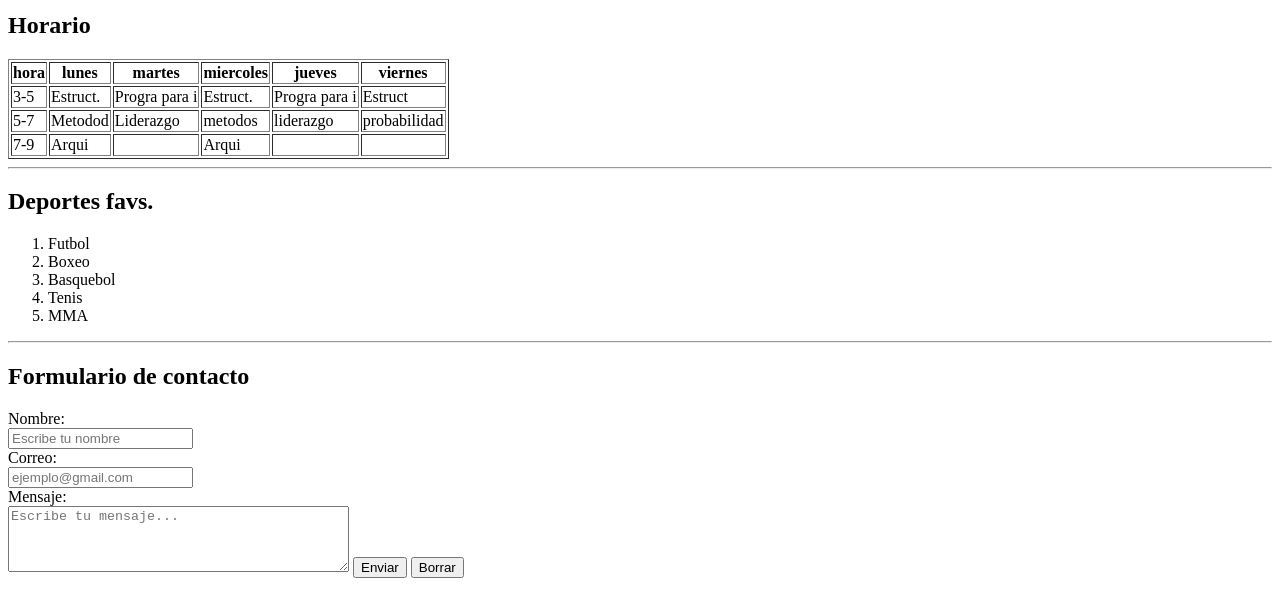
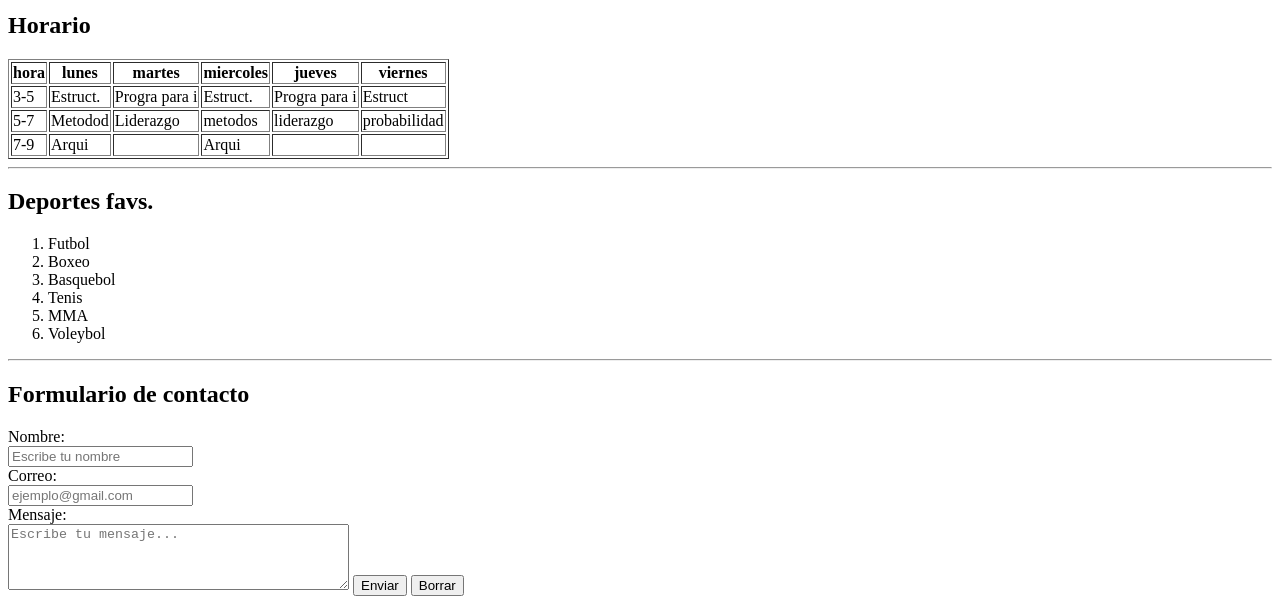
Before and after one commit to JMauricioGG/PRPARAI, a plain HTML site: page Act1/index.html in a window 1280 px wide. Shown: the part 637-1241 px from the top of the page. Drawn offline with Linux system fonts and the light colour scheme.

Commit message:
Agregue voley a mi lista de deportes

```diff
--- a/Act1/index.html
+++ b/Act1/index.html
@@ -70,6 +70,7 @@ Biografia: <a href="https://es.wikipedia.org/wiki/Kanye_West" target="_blank">Wi
 <li>Basquebol</li>
 <li>Tenis</li>
 <li>MMA</li>
+<li>Voleybol</li>
 </ol>
 
 <hr>
```
